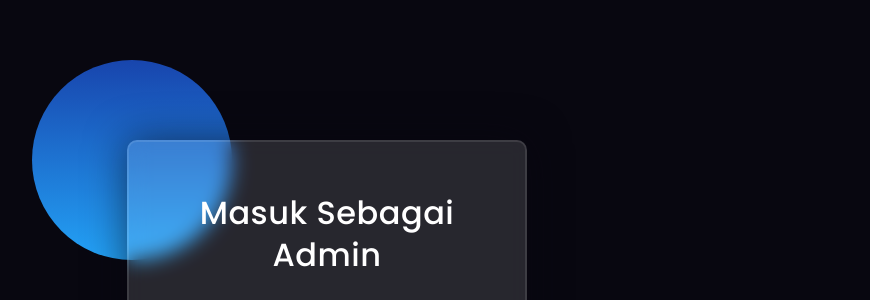
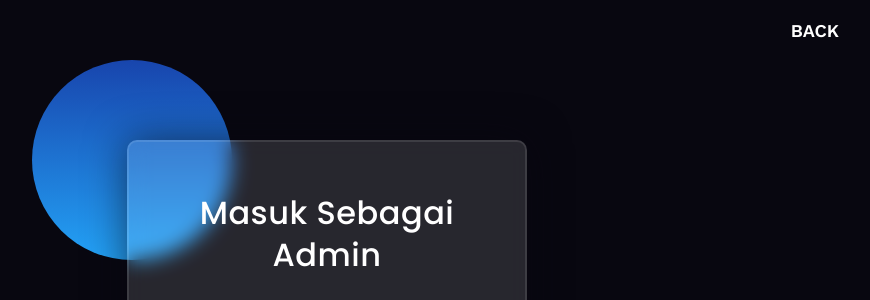
Before and after one commit to divz12/absensi-TA, a PHP site: page /login.php in a window 1280 px wide. Shown: the top 300 px of the page, without its empty margins (313-1183 px from the left). Run offline with PHP 8.4, Linux system fonts and the light colour scheme.

Commit message:
commit 4

```diff
--- a/login.php
+++ b/login.php
@@ -10,6 +10,93 @@
     <link rel="stylesheet" href="https://cdnjs.cloudflare.com/ajax/libs/font-awesome/5.15.4/css/all.min.css">
     <link href="https://fonts.googleapis.com/css2?family=Poppins:wght@300;500;600&display=swap" rel="stylesheet">
     <!--Stylesheet-->
+        <header>
+    <div class="container">
+      <h1 class="logo"></h1>
+
+      <style>
+        @import url('https://fonts.googleapis.com/css?family=Work+Sans:400,600');
+body {
+	margin: 0;
+	background: #222;
+	font-family: 'Work Sans', sans-serif;
+	font-weight: 800;
+}
+
+.container {
+	width: 80%;
+	margin: 0 auto;
+}
+
+
+
+header::after {
+  content: '';
+  display: table;
+  clear: both;
+}
+
+.logo {
+  float: left;
+  padding: 10px 0;
+}
+
+nav {
+  float: right;
+}
+
+nav ul {
+  margin: 0;
+  padding: 0;
+  list-style: none;
+}
+
+nav li {
+  display: inline-block;
+  margin-left: 70px;
+  padding-top: 20px;
+
+  position: relative;
+}
+
+nav a {
+  color: #ffffff;
+  text-decoration: none;
+  text-transform: uppercase;
+  font-size: 18px;
+}
+
+nav a:hover {
+  color: #A9A9A9;
+}
+
+nav a::before {
+  content: '';
+  display: block;
+  height: 5px;
+  background-color: #444;
+
+  position: absolute;
+  top: 0;
+  width: 0%;
+
+  transition: all ease-in-out 250ms;
+}
+
+nav a:hover::before {
+  width: 100%;
+}
+
+</style>
+
+      <nav>
+        <ul>
+          <li><a href="index.php">Back</a></li>
+        </ul>
+      </nav>
+    </div>
+  </header>
+
     <style media="screen">
       *,
 *:before,
@@ -152,5 +239,6 @@ button{
 
           <button type="submit" name="login" class="btn btn-primary">Submit</button>
     </form>
+
 </body>
 </html>
--- a/siswa/masuk/kehadiran.php
+++ b/siswa/masuk/kehadiran.php
@@ -49,6 +49,7 @@
                 <br>
 
                 <button type="submit" class="btn btn-success">ABSEN</button>
+                <button type="reset" class="btn btn-warning"><a href="../../index.php">KEMBALI</a></button>
 
               </form>
             </div>
--- a/siswa/masuk/konfirmasi.php
+++ b/siswa/masuk/konfirmasi.php
@@ -88,7 +88,7 @@ $row = mysqli_fetch_array($result);
 
 
                 <button type="submit" class="btn btn-success">SIMPAN</button>
-                <button type="reset" class="btn btn-warning">RESET</button>
+                <button type="reset" class="btn btn-warning"><a href="kehadiran.php">KEMBALI</a></button>
 
                 <?php
                 } ?>
--- a/siswa/pengajuan/konfirmasi-pengajuan.php
+++ b/siswa/pengajuan/konfirmasi-pengajuan.php
@@ -103,7 +103,7 @@ $row = mysqli_fetch_array($result);
                 <br>
 
                 <button type="submit" class="btn btn-success">SIMPAN</button>
-                <button type="reset" class="btn btn-warning">RESET</button>
+                <button type="reset" class="btn btn-warning"><a href="pengajuan.php">KEMBALI</a></button>
 
               </form>
             </div>
--- a/siswa/pengajuan/pengajuan.php
+++ b/siswa/pengajuan/pengajuan.php
@@ -42,6 +42,7 @@
 
 
               <button type="submit" class="btn btn-success">KIRIM</button>
+              <button type="reset" class="btn btn-warning"><a href="../../index.php">KEMBALI</a></button>
 
             </form>
           </div>
--- a/siswa/pulang/konfirmasi-pulang.php
+++ b/siswa/pulang/konfirmasi-pulang.php
@@ -81,7 +81,7 @@ $query = "SELECT tbl_siswa.*, tbl_kelas.nama_kelas, tbl_jurusan.nama_jurusan FRO
 
 
                 <button type="submit" class="btn btn-success">SIMPAN</button>
-                <button type="reset" class="btn btn-warning">RESET</button>
+                <button type="reset" class="btn btn-warning"><a href="pulang.php">KEMBALI</a></button>
 
 
               </form>
--- a/siswa/pulang/pulang.php
+++ b/siswa/pulang/pulang.php
@@ -50,6 +50,7 @@
                 <br>
 
                 <button type="submit" class="btn btn-success">ABSEN</button>
+                <button type="reset" class="btn btn-warning"><a href="../../index.php">KEMBALI</a></button>
 
               </form>
             </div>
--- a/siswa/rekap/index.php
+++ b/siswa/rekap/index.php
@@ -69,7 +69,7 @@
           }
           ?>
       </table><br> <br>
-
+<!--
       <?php
       include('../../koneksi.php');
       $data_masuk = mysqli_query($connection, "SELECT * FROM tbl_rekap where no_kartu = $no_kartu AND keterangan='hadir'");
@@ -104,7 +104,9 @@
             <td class="text-center"><?php echo $jumlah_izin; ?></td>
             <td class="text-center"><?php echo $jumlah_alpa; ?></td>
           </tr>
+        -->
 
+        <button class="btn btn-primary"><a href="../../index.php" style="color: white;">KEMBALI</a></button>
 
 
 
--- a/siswa/rekap/rekap.php
+++ b/siswa/rekap/rekap.php
@@ -49,6 +49,7 @@
                 <br>
 
                 <button type="submit" class="btn btn-success">LIHAT</button>
+                <button type="reset" class="btn btn-warning"><a href="../../index.php">KEMBALI</a></button>
 
               </form>
             </div>
```
